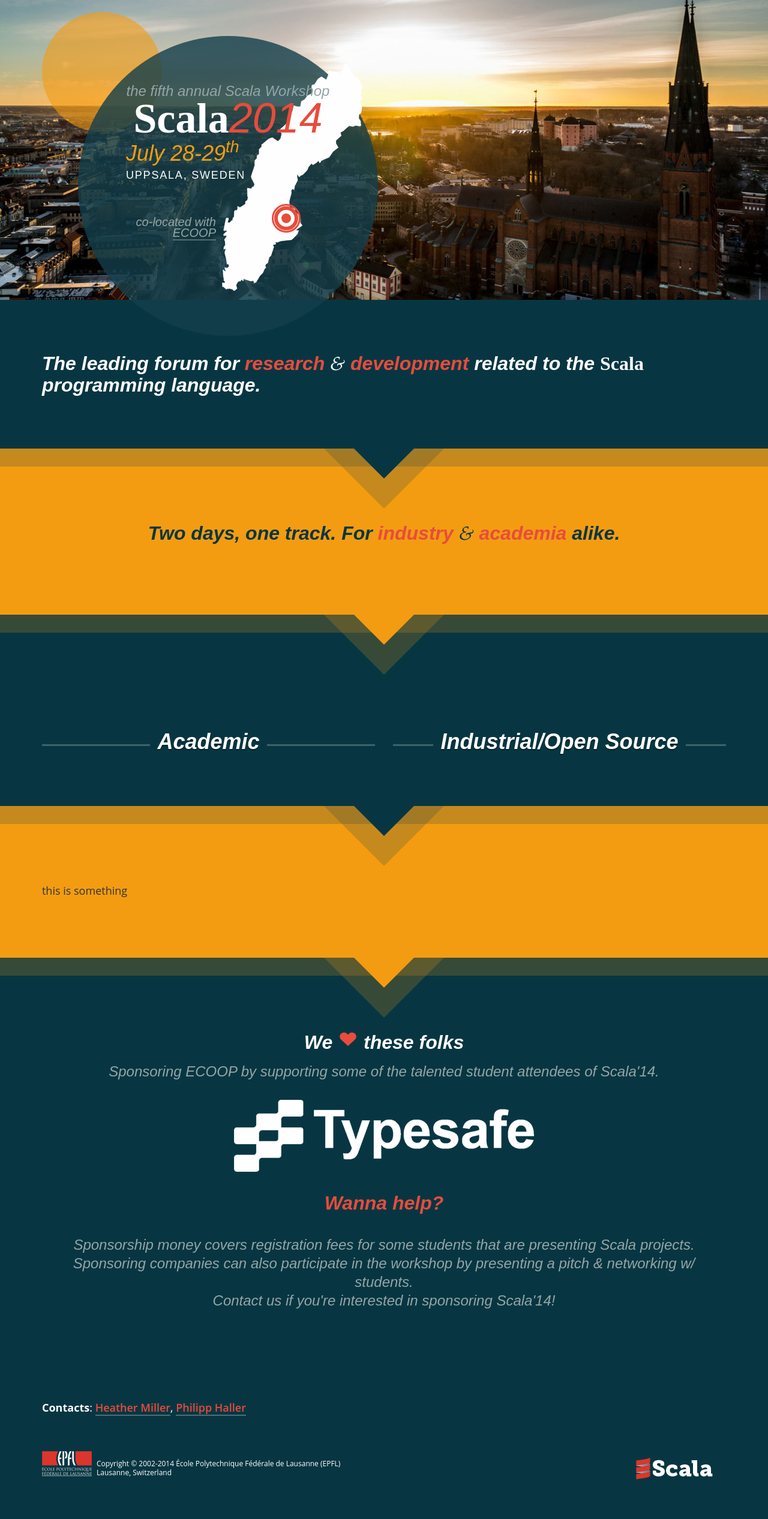
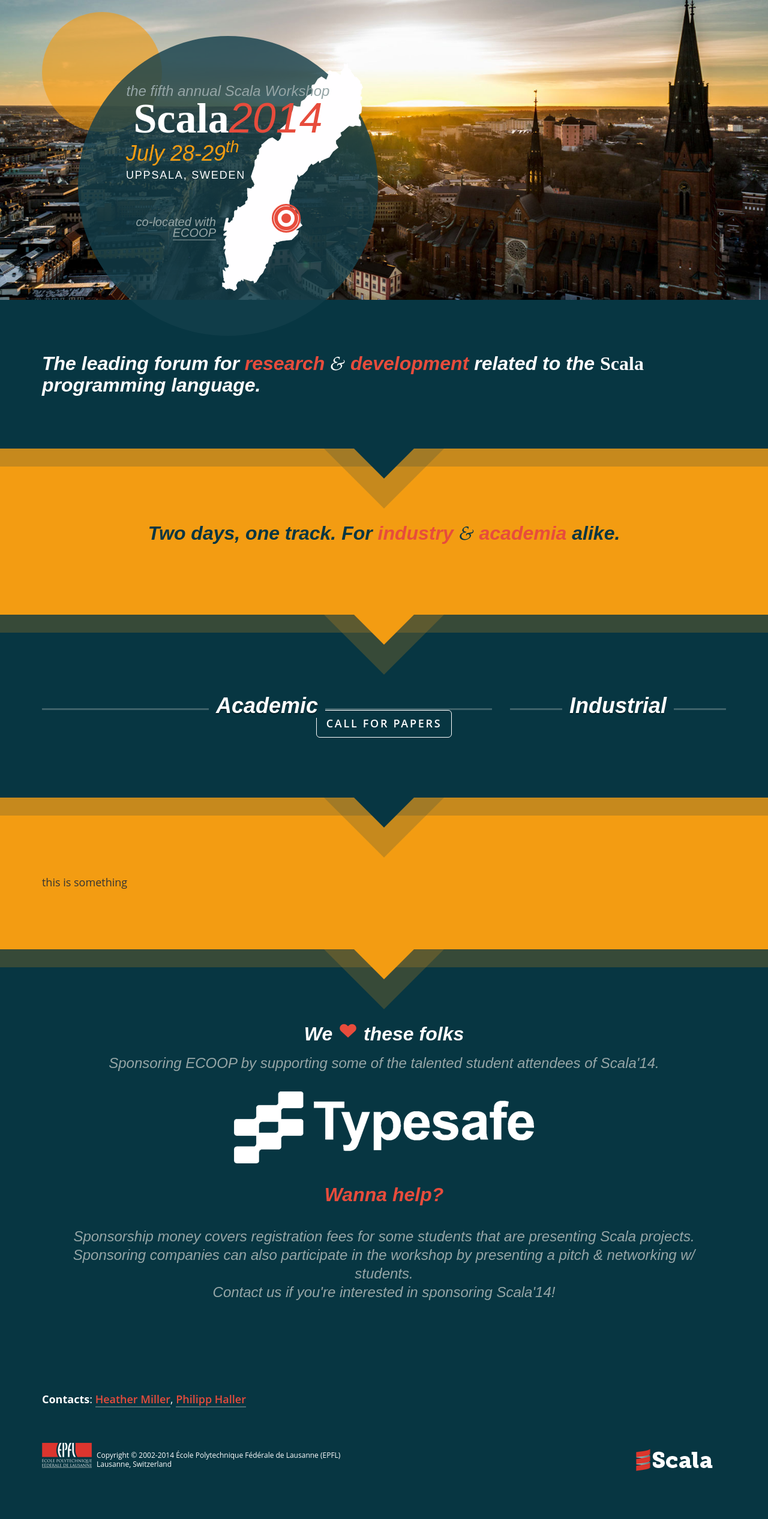
Before and after one commit to heathermiller/wwwscala14, a Jekyll site: the page built from index.md, in a window 1280 px wide. Shown: the whole page at 60% size. Built offline with Jekyll 4.4.1, drawn with Linux system fonts in a browser that asks for light colours.

Commit message:
Buttoned

```diff
--- a/_layouts/frontpage.html
+++ b/_layouts/frontpage.html
@@ -51,12 +51,15 @@ layout: default
   <div class="transp-yellow"></div>
   <div class="inside-stripe container">
     <div class="row format">
-      <div class="col-md-6 academic">
+      <div class="col-md-8 academic">
         <div class="title"><h1>Academic</h1></div>
       </div>
-      <div class="col-md-6 industrial">
-        <div class="title"><h1>Industrial/Open Source</h1></div>
+      <div class="col-md-4 industrial">
+        <div class="title"><h1>Industrial</h1></div>
       </div>
+    </div>
+    <div class="row centered">
+      <a href="http://google.com" class="btn btn-outline-inverse btn-lg">Call for Papers</a>
     </div>
   </div>
 </div>
--- a/resources/css/main.css
+++ b/resources/css/main.css
@@ -483,6 +483,7 @@ ul > li {
 }
 
 .format {
+  margin-top: -60px;
   color: #fff;
 }
 
@@ -511,3 +512,42 @@ ul > li {
 .format > .industrial {
 
 }
+
+a.btn-outline-inverse {
+  border-bottom: solid 1px #fff;
+  color: #fff;
+}
+
+.btn-outline-inverse {
+  color: #fff;
+  background-color: transparent;
+  border-color: #fff;
+  text-transform: uppercase;
+  font-weight: 600;
+  letter-spacing: 0.15em;
+  -webkit-transition: color .1s ease-in;
+  -moz-transition: color .1s ease-in;
+  -ms-transition: color .1s ease-in;
+  -o-transition: color .1s ease-in;
+  transition: color .1s ease-in;
+  -webkit-transition: background-color .1s ease-in;
+  -moz-transition: background-color .1s ease-in;
+  -ms-transition: background-color .1s ease-in;
+  -o-transition: background-color .1s ease-in;
+  transition: background-color .1s ease-in;
+}
+
+.btn-outline-inverse:hover {
+  background-color: #fff;
+  color: #073642;
+  -webkit-transition: color .2s ease-in;
+  -moz-transition: color .2s ease-in;
+  -ms-transition: color .2s ease-in;
+  -o-transition: color .2s ease-in;
+  transition: color .2s ease-in;
+  -webkit-transition: background-color .2s ease-in;
+  -moz-transition: background-color .2s ease-in;
+  -ms-transition: background-color .2s ease-in;
+  -o-transition: background-color .2s ease-in;
+  transition: background-color .2s ease-in;
+}
```
